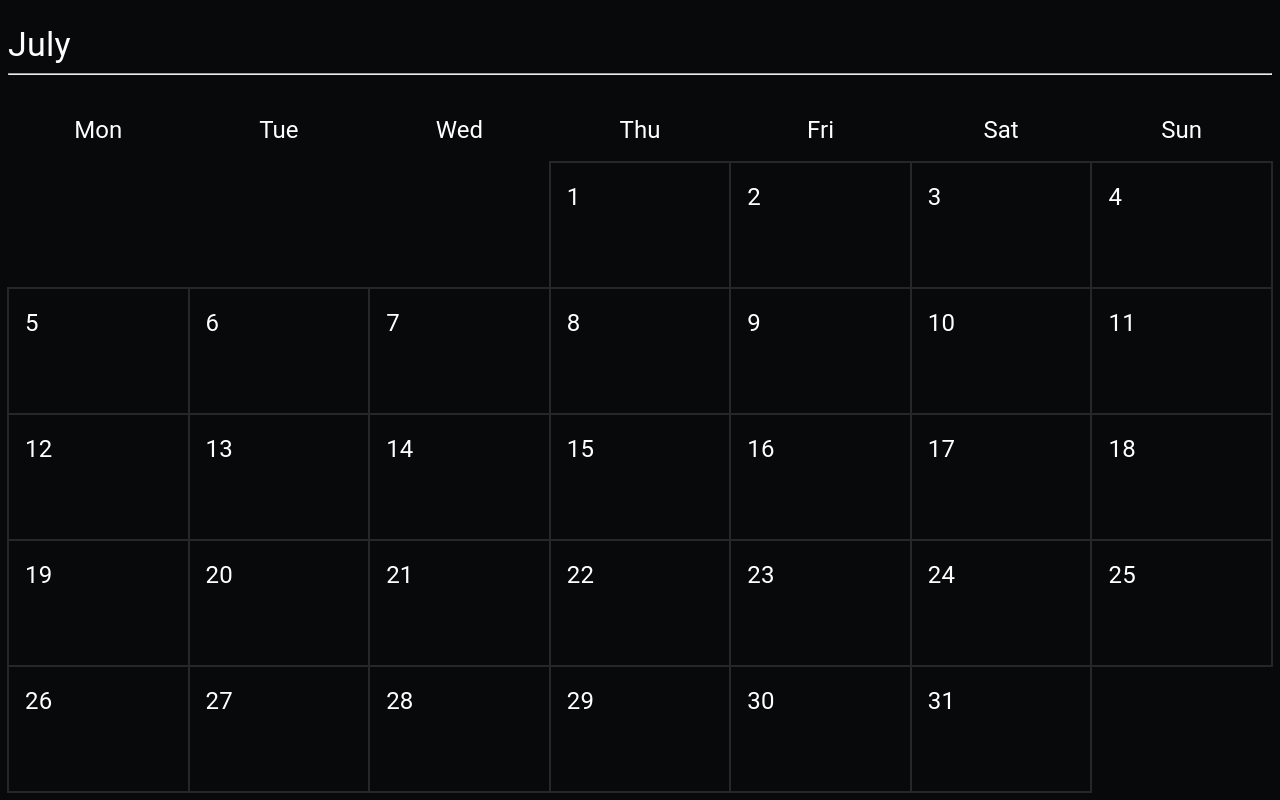
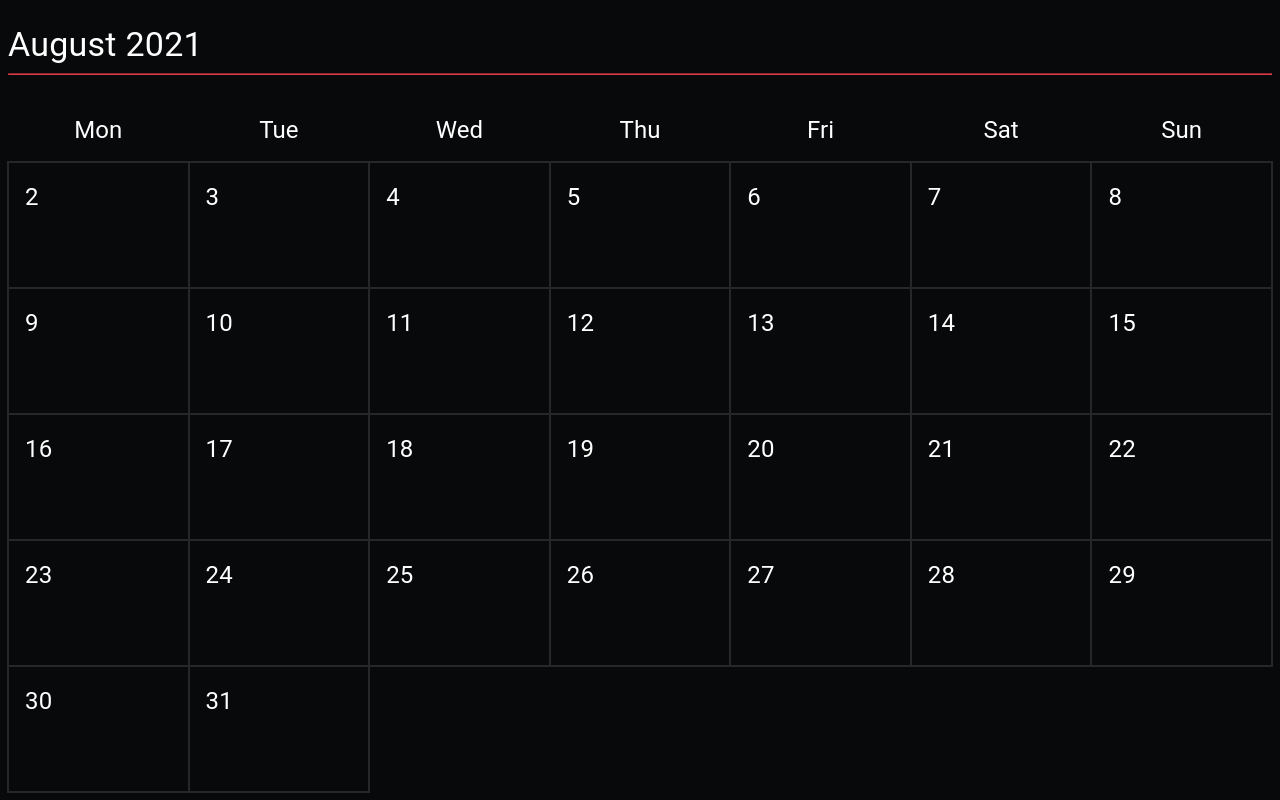
Before and after one commit to nicholas-roether/todate, a Next.js app: page / in a window 1280 px wide. Built offline with nearby package versions, Linux system fonts and the light colour scheme.

Commit message:
clean some stuff up

```diff
--- a/pages/index.tsx
+++ b/pages/index.tsx
@@ -4,11 +4,6 @@ import Page from "../src/frontend/components/page";
 
 const Index = () => {
 	const [page, setPage] = React.useState<number>(0);
-	useEffect(() => {
-		window.setInterval(() => {
-			setPage((page) => page - 1);
-		}, 4000);
-	}, []);
 	return (
 		<Page title="home">
 			<CalendarView
--- a/src/frontend/components/calendar_view/calendar_view_page.tsx
+++ b/src/frontend/components/calendar_view/calendar_view_page.tsx
@@ -25,7 +25,7 @@ const useStyles = makeStyles((theme) => ({
 		padding: theme.spacing(1)
 	},
 	line: {
-		color: theme.palette.primary.main
+		borderColor: theme.palette.primary.main
 	},
 	grid: {
 		flex: 1,
@@ -46,7 +46,8 @@ const useStyles = makeStyles((theme) => ({
 }));
 
 const monthNameDateFormat = Intl.DateTimeFormat([], {
-	month: "long"
+	month: "long",
+	year: "numeric"
 });
 
 const weekdayNameDateFormat = Intl.DateTimeFormat([], {
--- a/src/frontend/components/page_view.tsx
+++ b/src/frontend/components/page_view.tsx
@@ -3,7 +3,6 @@ import clsx from "clsx";
 import React from "react";
 import { useEffect } from "react";
 import { usePrev } from "../hooks";
-import { BiArray, range } from "../utils";
 
 const useStyles = makeStyles((theme) => ({
 	container: {
@@ -42,7 +41,7 @@ export interface PageViewProps {
 	onUpdatePage?: (pageDiff: number) => void;
 }
 
-const SCROLL_COOLDOWN = 400;
+const SCROLL_COOLDOWN = 300;
 
 const PageView = ({ builder, page = 0, onUpdatePage }: PageViewProps) => {
 	const classes = useStyles();
```
